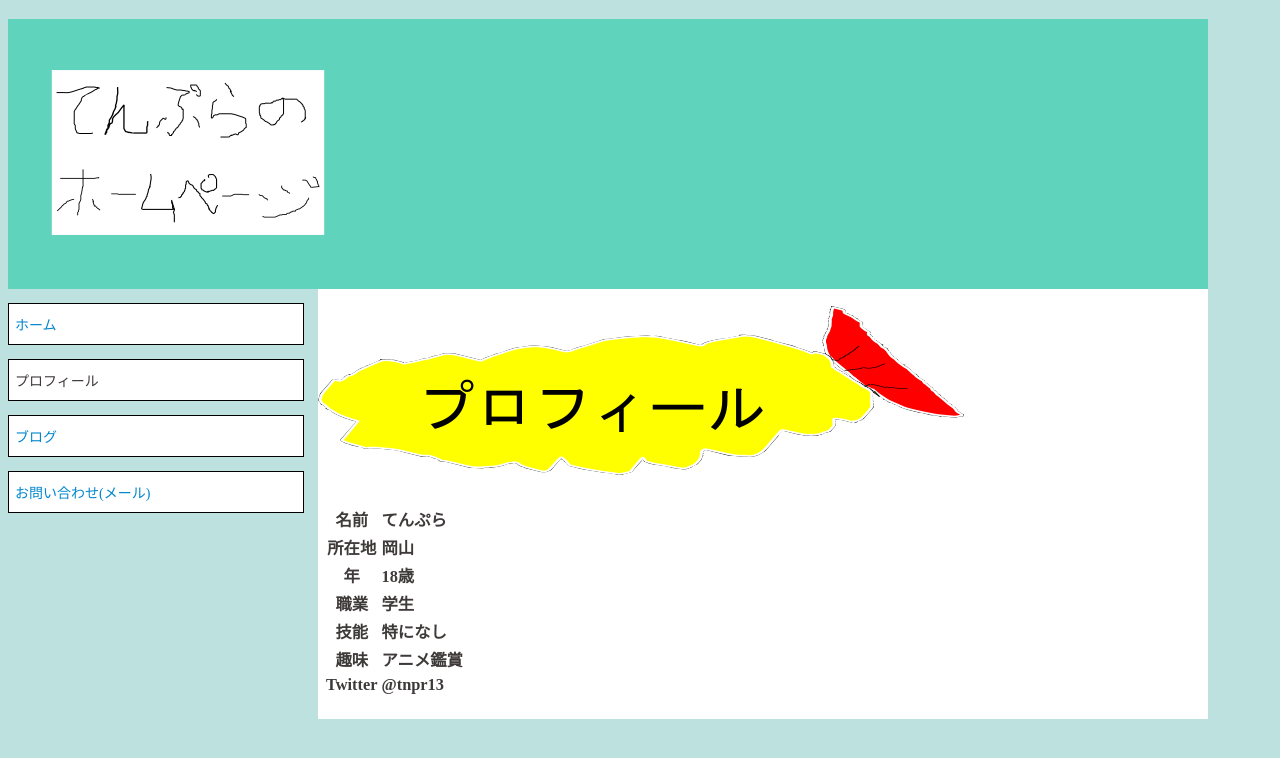
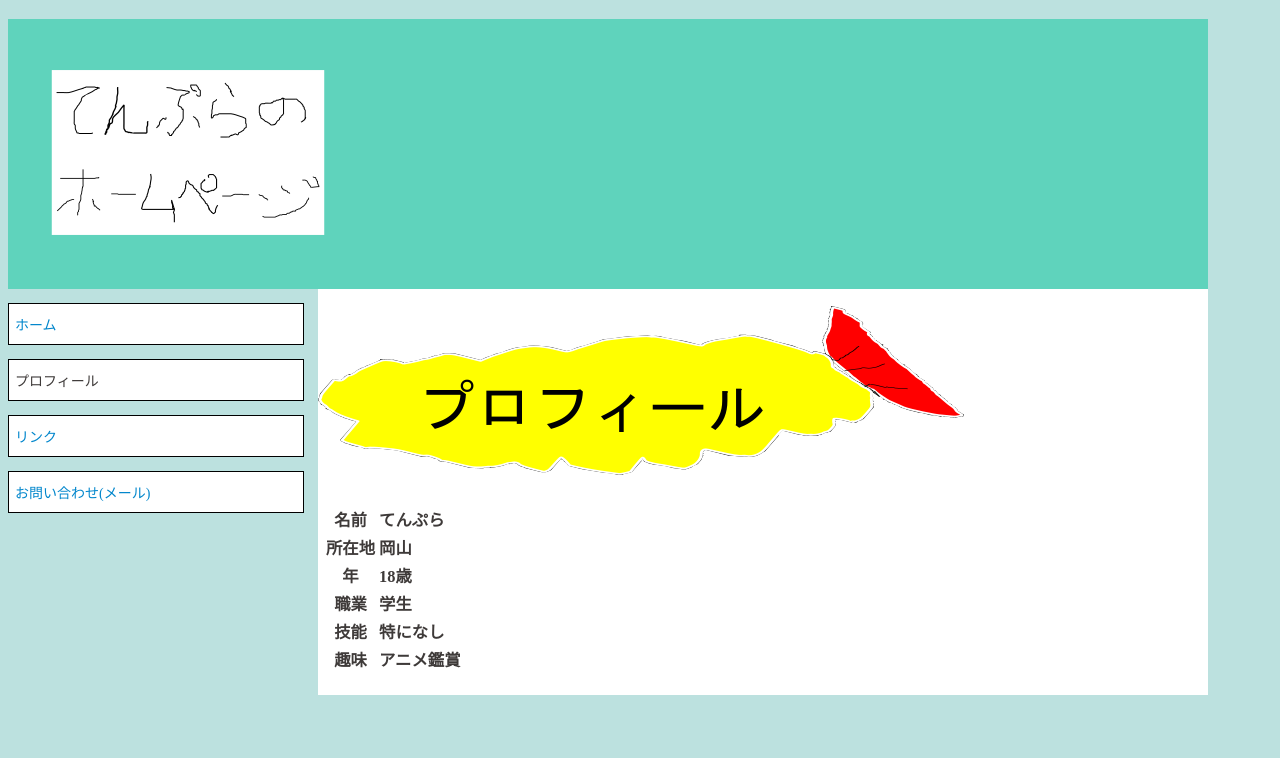
Before and after one commit to amataku/page, a plain HTML site: page profile.html in a window 1280 px wide. Drawn offline with Linux system fonts and the light colour scheme.

Commit message:
profile change

```diff
--- a/profile.html
+++ b/profile.html
@@ -18,7 +18,7 @@
   <ul>
   <li><a href="index.html">ホーム</a></li>
   <li>プロフィール</li>
-  <li><a href="brog.html">ブログ</a></li>
+  <li><a href="link.html">リンク</a></li>
   <li><a href="mailto:amataku13@gmail.com">お問い合わせ(メール)</a></li>
   </ul>
   </div>
@@ -34,7 +34,6 @@
   <tr><th>職業</th><td>学生</td></tr>
   <tr><th>技能</th><td>特になし</td></tr>
   <tr><th>趣味</th><td>アニメ鑑賞</td></tr>
-  <tr><th>Twitter</th><td>@tnpr13</td></tr>
 </table>
   </h3>
 
```
